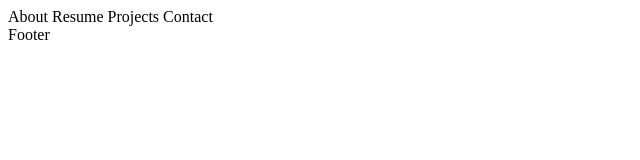
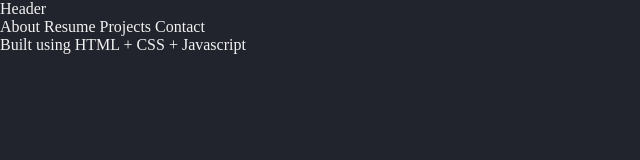
Before and after one commit to Ap3xY/portfolio, a plain HTML site: page index.html in a window 1280 px wide. Shown: the whole page, without its empty margins (0-640 px from the left). Drawn offline with Linux system fonts and the light colour scheme.

Commit message:
feat: hook up css

```diff
--- a/index.html
+++ b/index.html
@@ -3,9 +3,15 @@
   <head>
     <meta charset="UTF-8" />
     <meta name="viewport" content="width=device-width, initial-scale=1.0" />
+    <link rel="stylesheet" href="styles.css">
     <title>Alex's Portfolio</title>
   </head>
   <body>
+
+    <header>Header</header>
+
+    <main>
+
     <sections>About</sections>
 
     <sections>Resume</sections>
@@ -14,6 +20,8 @@
 
     <sections>Contact</sections>
 
-    <footer>Footer</sections>
+    </main>
+
+    <footer>Built using HTML + CSS + Javascript</sections>
   </body>
 </html>
--- a/styles.css
+++ b/styles.css
@@ -0,0 +1,8 @@
+body {
+  margin: 0px;
+  padding: 0px;
+  background-color: hsl(220, 15%, 15%);
+  color: hsl(0, 0%, 95%);
+}
+
+/* secondary text color hsl(0, 0%, 70%) Muted Gray*/
```
